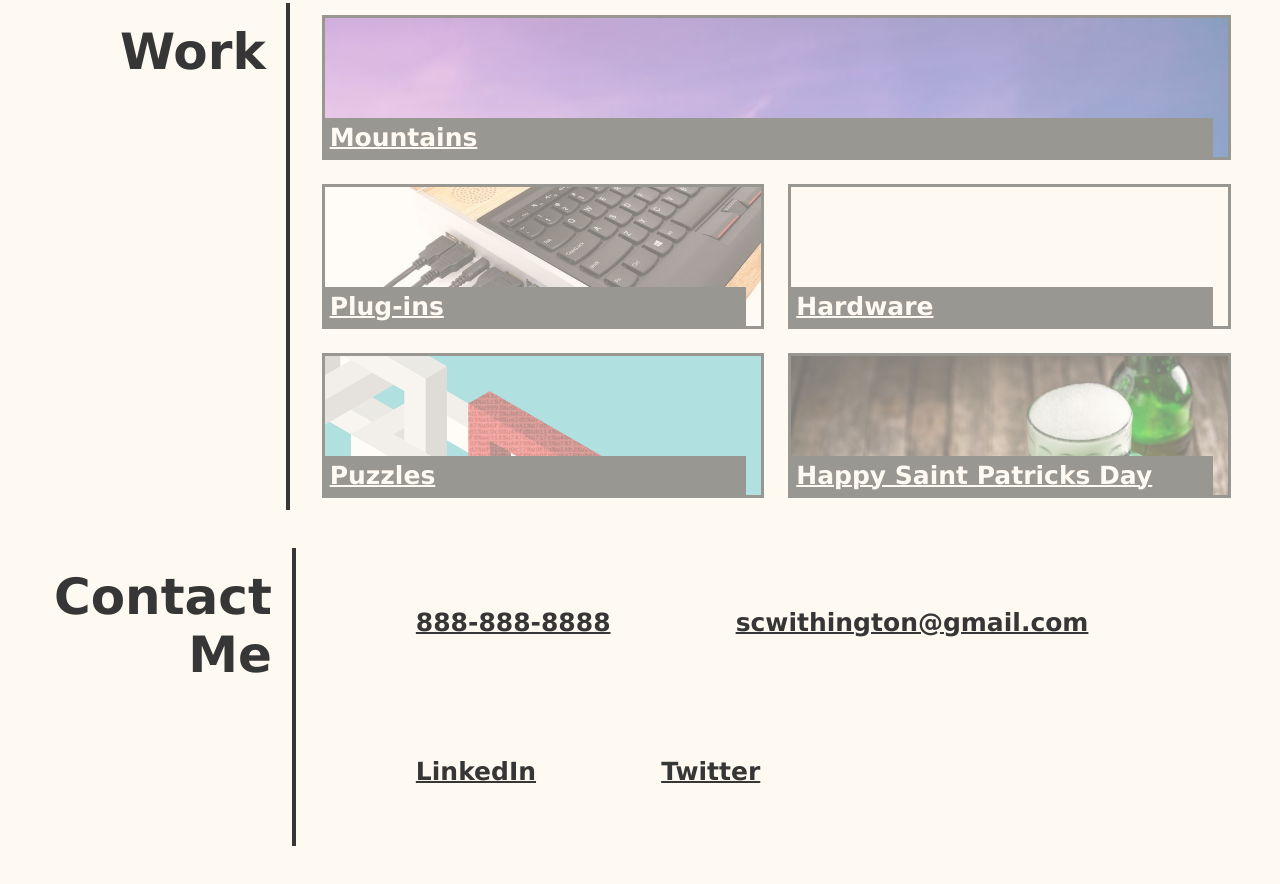
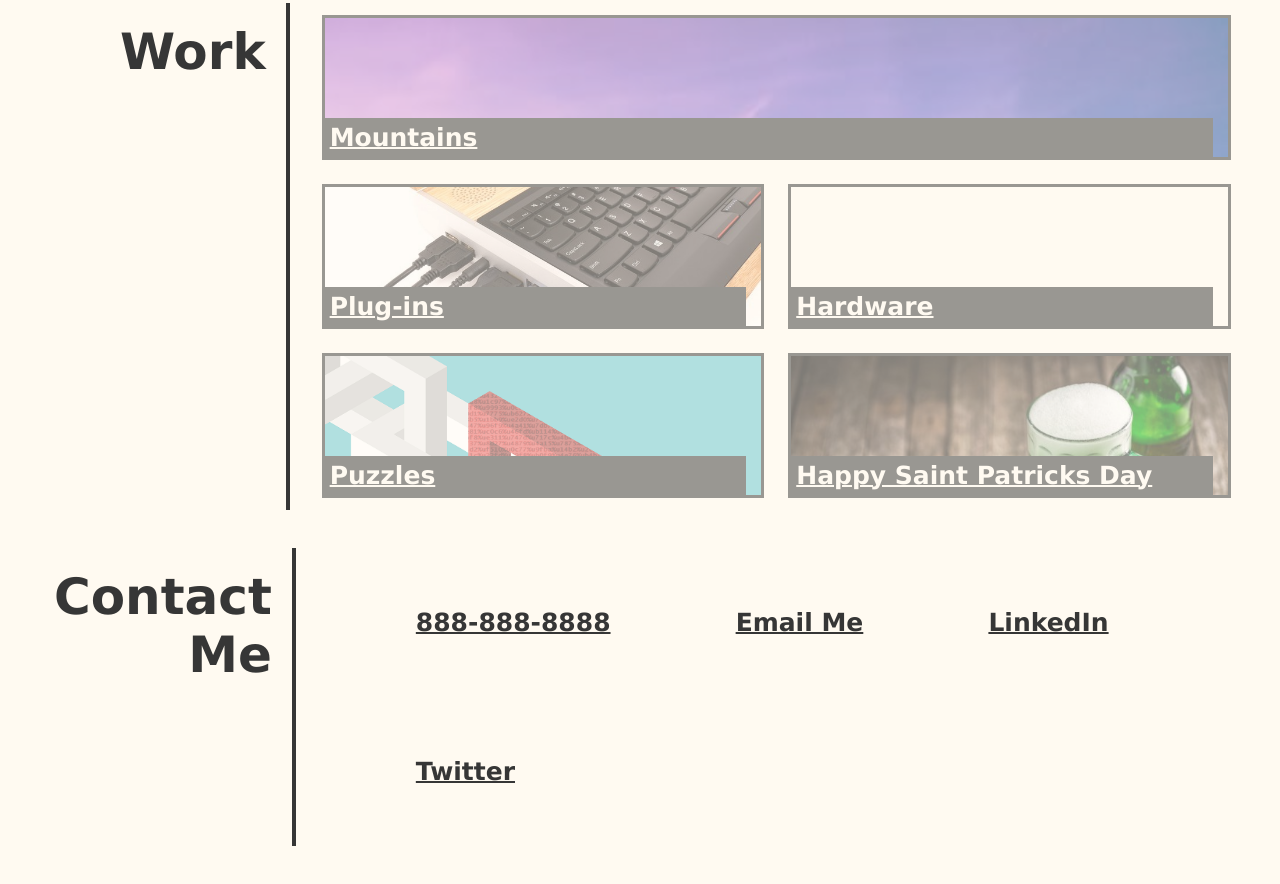
Before and after one commit to scwithington/Lernantino-Web, a plain HTML site: page index.html in a window 1280 px wide. Shown: the part 949-1833 px from the top of the page. Drawn offline with Linux system fonts and the light colour scheme.

Commit message:
clickable links

```diff
--- a/index.html
+++ b/index.html
@@ -105,8 +105,12 @@
         <div>
             <ul>
                 <h3>888-888-8888</h3>
-                <h3>scwithington@gmail.com</h3>
-                <h3>LinkedIn</h3>
+                <a href=mailto:scwithington@gmail.com>
+                    <h3>Email Me</h3>
+                </a>
+                <a href='https://www.linkedin.com/in/cal-withington-642387207/'>
+                    <h3>LinkedIn</h3>
+                </a>
                 <h3>Twitter</h3>
             </ul>
         </div>
```
